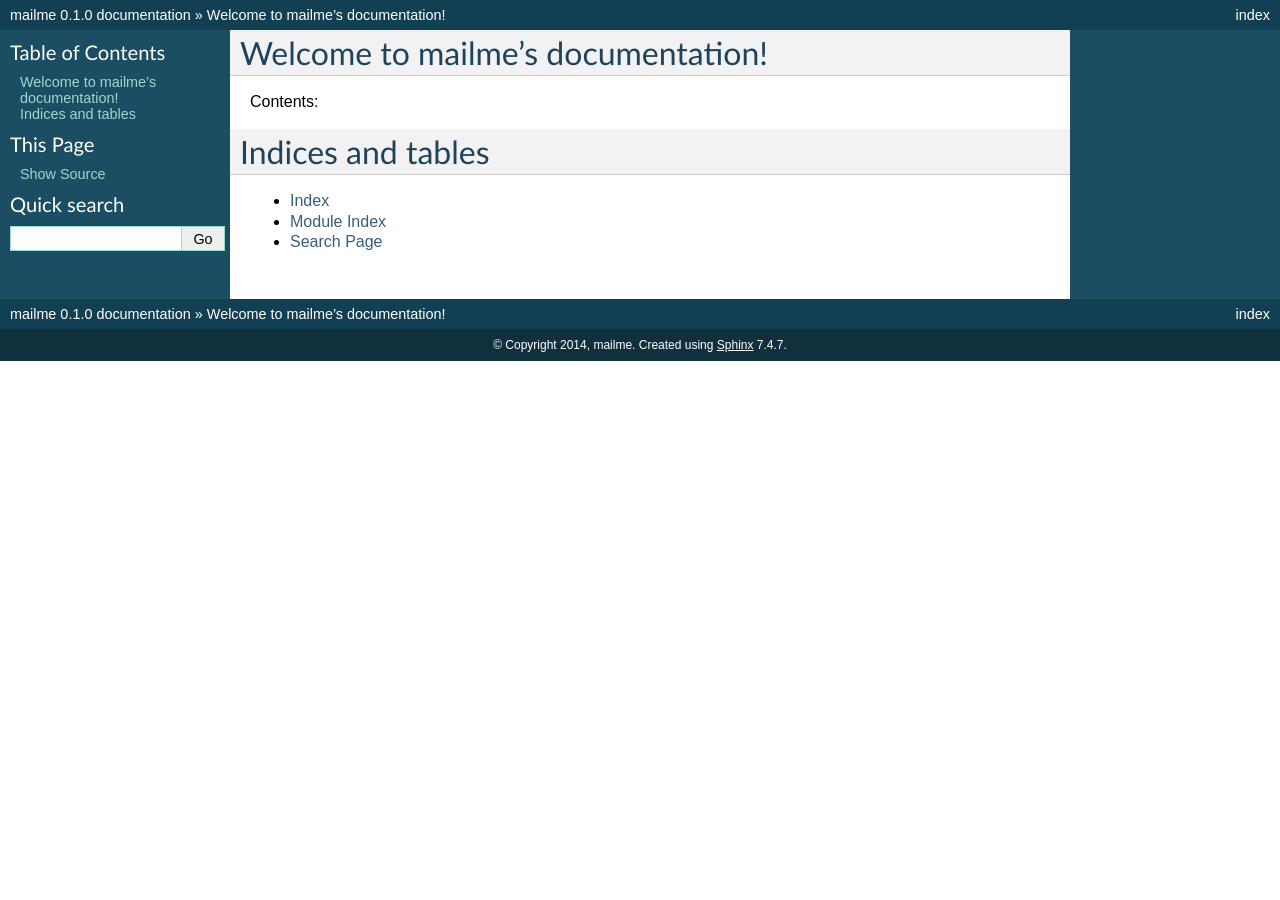
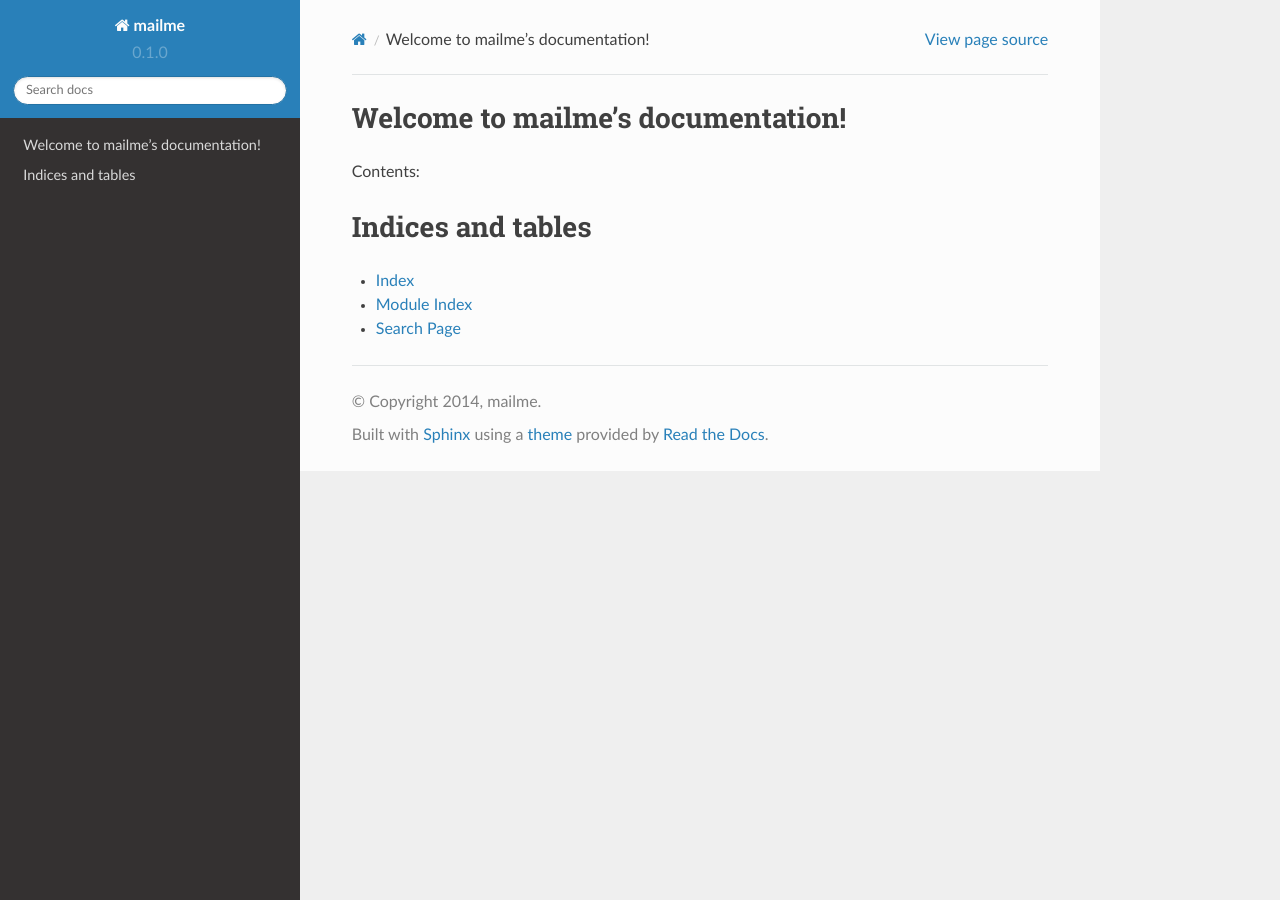
Before and after one commit to mailme/mailme.io, a Sphinx documentation site: the page built from docs/source/index.rst, in a window 1280 px wide. Built offline with Sphinx 7.4.7 and the Read the Docs theme 2.0.0, drawn with Linux system fonts in a browser that asks for light colours.

Commit message:
Update docs to be rendered with readthedocs theme

```diff
--- a/docs/source/conf.py
+++ b/docs/source/conf.py
@@ -1,6 +1,15 @@
 # -*- coding: utf-8 -*-
+import os
+import pkg_resources
 
-import pkg_resources
+os.environ.setdefault("DJANGO_SETTINGS_MODULE", "mailme.settings.development")
+
+
+try:
+    import sphinx_rtd_theme
+except ImportError:
+    sphinx_rtd_theme = None
+
 
 extensions = [
     'sphinx.ext.autodoc',
@@ -24,7 +33,11 @@ exclude_patterns = []
 
 pygments_style = 'sphinx'
 
-html_theme = 'default'
+if sphinx_rtd_theme:
+    html_theme = "sphinx_rtd_theme"
+    html_theme_path = [sphinx_rtd_theme.get_html_theme_path()]
+else:
+    html_theme = "default"
 
 html_static_path = ['_static']
 
--- a/setup.py
+++ b/setup.py
@@ -49,6 +49,10 @@ dev_requires = [
     'ipdb'
 ]
 
+docs_requires = [
+    'sphinx',
+    'sphinx_rtd_theme'
+]
 
 postgres_requires = [
     'psycopg2>=2.5.0,<2.6.0',
@@ -86,7 +90,7 @@ setup(
     install_requires=install_requires,
     cmdclass={'test': PyTest},
     extras_require={
-        'docs': ['sphinx'],
+        'docs': docs_requires,
         'tox': ['tox'],
         'tests': test_requires,
         'dev': dev_requires,
```
